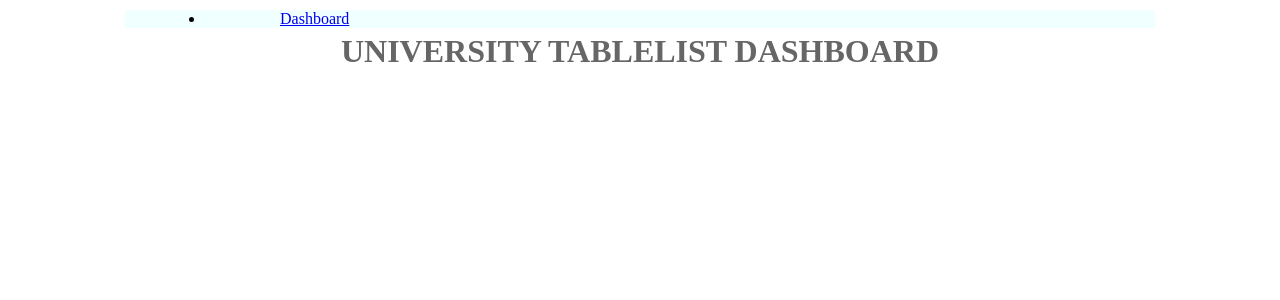
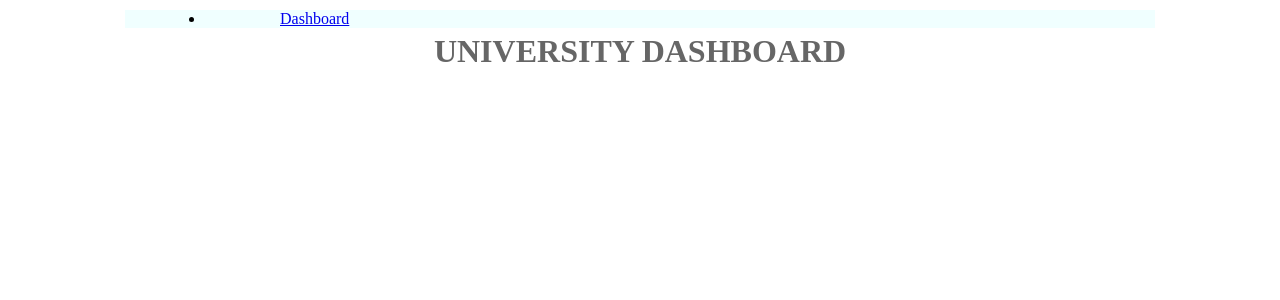
Before and after one commit to Owzaa/Registree-Assessment, a Django app: page / in a window 1280 px wide. Shown: the top 300 px of the page. Run offline with Django 4.2, Linux system fonts and the light colour scheme.

Commit message:
commit on master

```diff
--- a/universityWeb/universityDashboard/static/css/university_Style.css
+++ b/universityWeb/universityDashboard/static/css/university_Style.css
@@ -8,5 +8,6 @@
 .navbar-nav{display: block; justify-content: center; background-color: azure;}
 .navbar-link{display: inline-flex;text-decoration: none; color:black}
 
+/* UniversityHeader*/
 
 .textHeader{display: flex;justify-content: center;color:#666;text-transform: uppercase;}
--- a/universityWeb/universityDashboard/templates/dashboard.html
+++ b/universityWeb/universityDashboard/templates/dashboard.html
@@ -4,7 +4,7 @@
 
 
 {% block content %}
-<h1 class="textHeader"> University Tablelist Dashboard</h1>
+<h1 class="textHeader"> University Dashboard</h1>
 
 
 {% endblock %}
```
